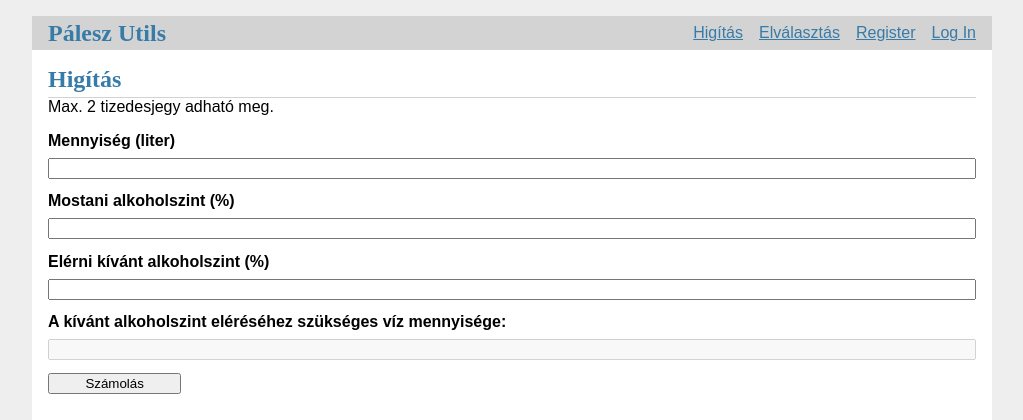
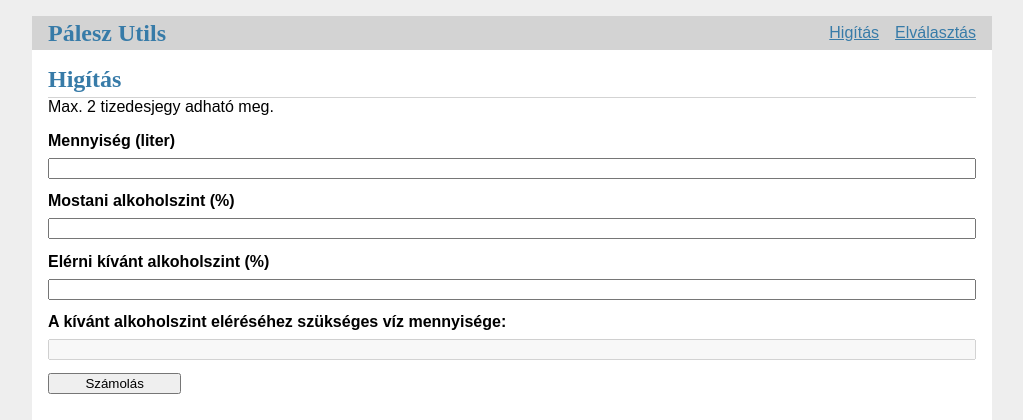
Before and after one commit to richard-oliver-legendi-epam/palesz-utils, a Flask app: page /dilution in a window 1280 px wide. Shown: the top 420 px of the page, without its empty margins (128-1151 px from the left). Run offline with Flask 3, Linux system fonts and the light colour scheme.

Commit message:
Fixing runtime issues

```diff
--- a/flaskr/__init__.py
+++ b/flaskr/__init__.py
@@ -1,19 +1,11 @@
 import os
+from flask import Flask, render_template
+from . import util
 
-from flask import Flask
-
-from . import db
-from . import auth
-from . import blog
-from . import util
 
 def create_app(test_config=None):
     # create and configure the app
     app = Flask(__name__, instance_relative_config=True)
-    app.config.from_mapping(
-        SECRET_KEY='dev',
-        DATABASE=os.path.join(app.instance_path, 'flaskr.sqlite'),
-    )
 
     if test_config is None:
         # load the instance config, if it exists, when not testing
@@ -28,16 +20,9 @@ def create_app(test_config=None):
     except OSError:
         pass
 
-    # a simple page that says hello
-    @app.route('/hello')
-    def hello():
-        return 'Hello, World!'
-
-    db.init_app(app)
-
-    app.register_blueprint(auth.bp)
-
-    app.register_blueprint(blog.bp)
+    @app.route('/')
+    def index() -> str:
+        return render_template('index.html')
 
     app.register_blueprint(util.bp)
 
--- a/flaskr/templates/base.html
+++ b/flaskr/templates/base.html
@@ -6,14 +6,6 @@
   <ul>
     <li><a href="{{ url_for('util.dilution') }}">Higítás</a>
     <li><a href="{{ url_for('util.partitioning') }}">Elválasztás</a>
-
-    {% if g.user %}
-      <li><span>{{ g.user['username'] }}</span>
-      <li><a href="{{ url_for('auth.logout') }}">Log Out</a>
-    {% else %}
-      <li><a href="{{ url_for('auth.register') }}">Register</a>
-      <li><a href="{{ url_for('auth.login') }}">Log In</a>
-    {% endif %}
   </ul>
 </nav>
 <section class="content">
--- a/flaskr/templates/index.html
+++ b/flaskr/templates/index.html
@@ -2,9 +2,6 @@
 
 {% block header %}
   <h1>{% block title %}Kalkulátorok{% endblock %}</h1>
-  {% if g.user %}
-    <a class="action" href="{{ url_for('blog.create') }}">New</a>
-  {% endif %}
 {% endblock %}
 
 {% block content %}
--- a/flaskr/util.py
+++ b/flaskr/util.py
@@ -1,10 +1,6 @@
 from flask import (
     Blueprint, flash, g, redirect, render_template, request, url_for
 )
-from werkzeug.exceptions import abort
-
-from flaskr.auth import login_required
-from flaskr.db import get_db
 
 import textwrap
 
```
